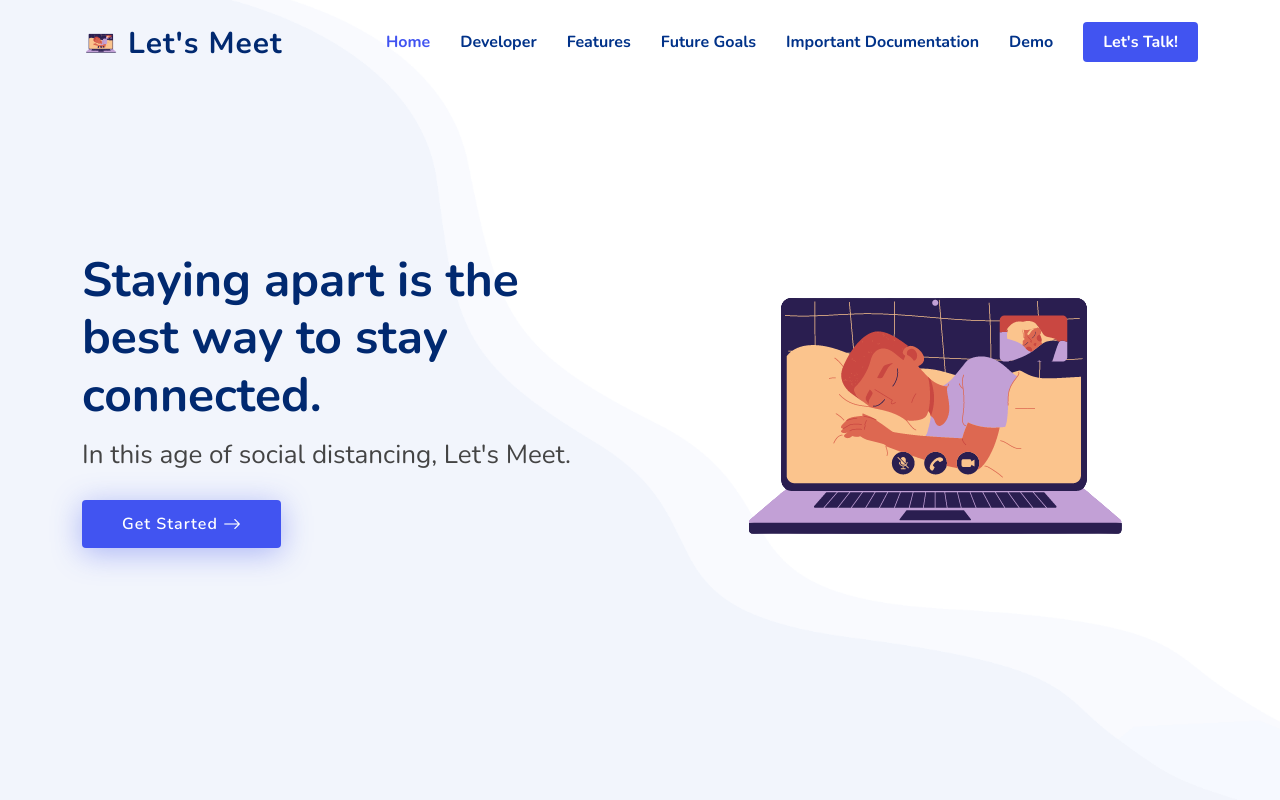
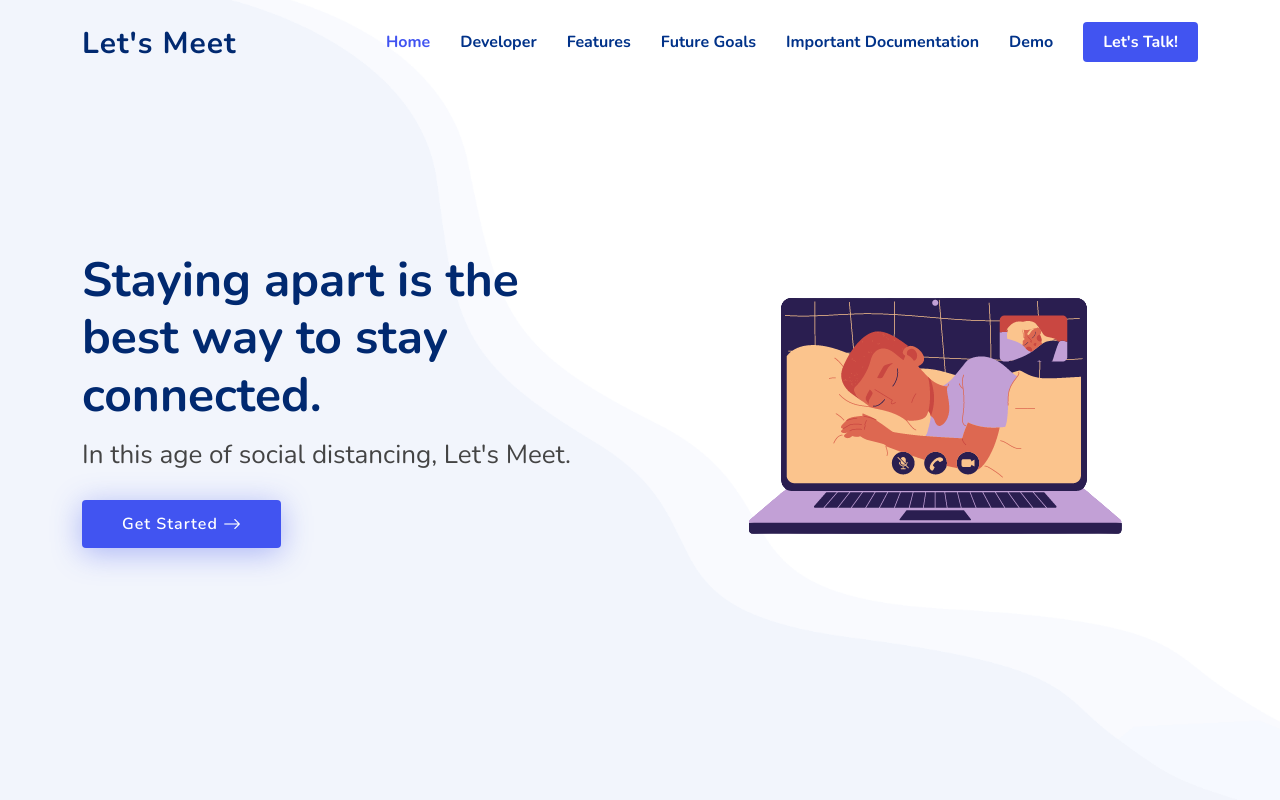
Before and after one commit to shrutayyyy/LetsMeet, a website: page public/landing-page/landing.html in a window 1280 px wide. Shown: the top 800 px of the page. Drawn offline with nearby package versions, Linux system fonts and the light colour scheme; animation ran at ten frames a second.

```diff
--- a/public/landing-page/landing.html
+++ b/public/landing-page/landing.html
@@ -27,7 +27,7 @@
     <div class="container-fluid container-xl d-flex align-items-center justify-content-between">
 
       <a href="http://localhost:3000" class="logo d-flex align-items-center">
-        <img src="assets/img/logo.png" alt="">
+        <!--<img src="assets/img/logo.png" alt="">-->
         <span>Let's Meet</span>
       </a>
 
```
Also changed, not shown: README.md.
